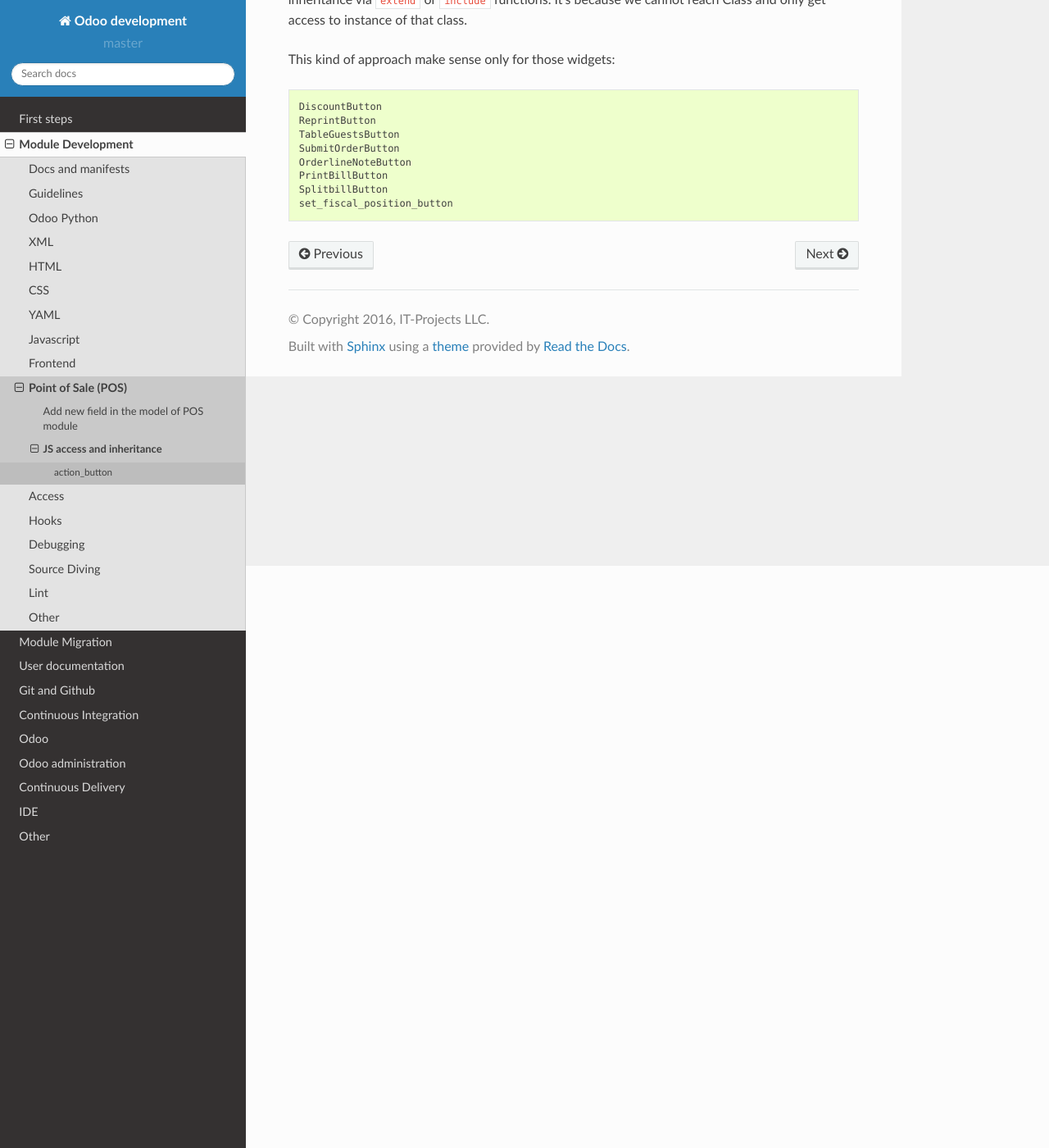
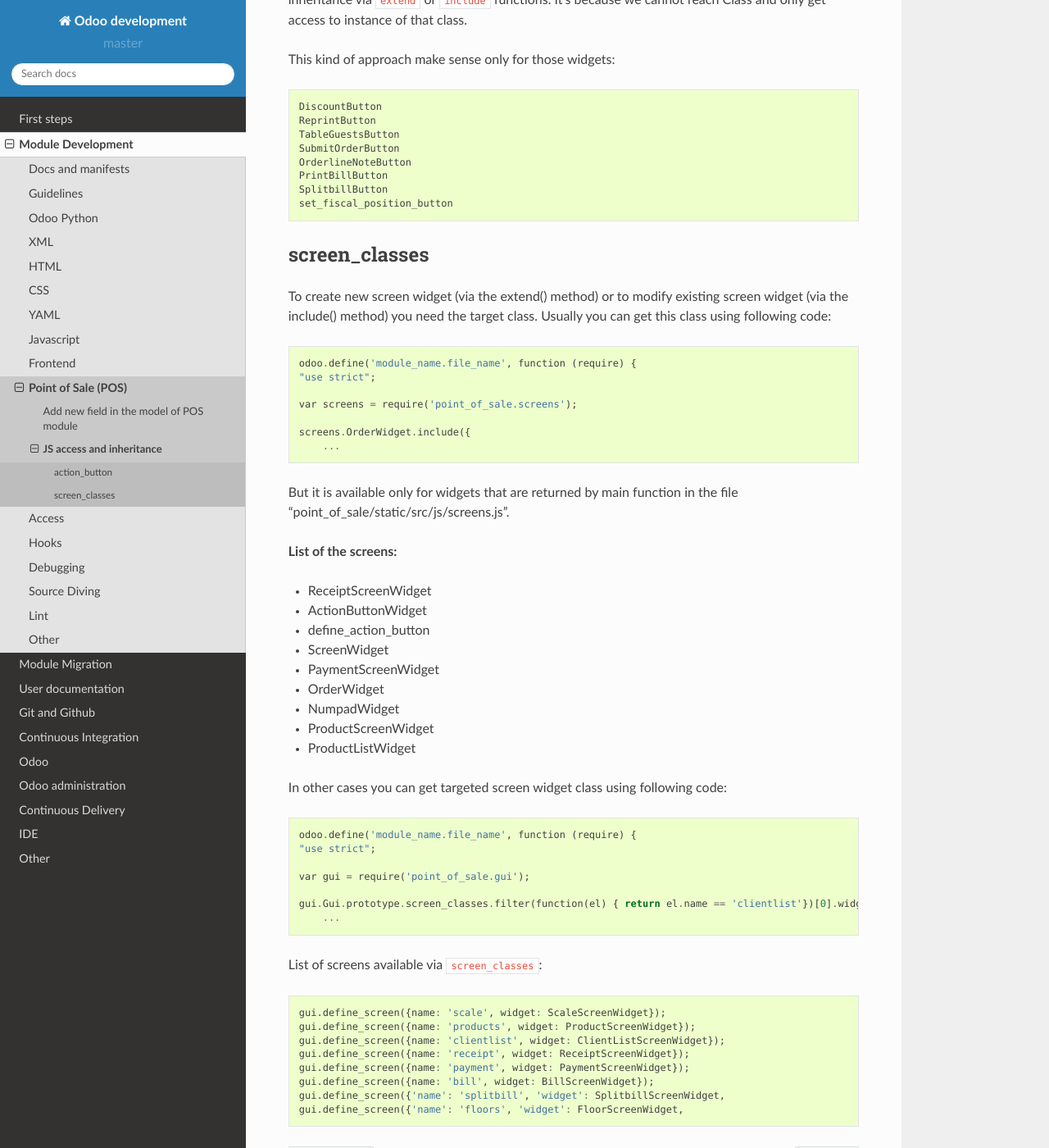
Before and after one commit to itpp-labs/odoo-development, a Sphinx documentation site: the page built from docs/dev/pos/gui.rst, in a window 1280 px wide and 1400 px high, scrolled down 710 px. Shown: the whole window at 82% size. Built offline with Sphinx 7.4.7 and the Read the Docs theme 2.0.0, drawn with Linux system fonts in a browser that asks for light colours; pages that are not in the unit, such as notebooks, are missing from menus.

Commit message:
combine two pages about pos gui

```diff
--- a/docs/dev/js/index.rst
+++ b/docs/dev/js/index.rst
@@ -4,6 +4,5 @@ Javascript
 .. toctree::
 
    inheritance
-   pos_gui
    core.bus
    rpc
--- a/docs/dev/pos/gui.rst
+++ b/docs/dev/pos/gui.rst
@@ -1,8 +1,9 @@
-JS access and inheritance
-=========================
+===========================
+ JS access and inheritance
+===========================
 
 action_button
--------------
+=============
 
 Here you will find explanation of how to get/inherit action_button POS objects.
 
@@ -36,3 +37,56 @@ This kind of approach make sense only for those widgets::
     PrintBillButton
     SplitbillButton
     set_fiscal_position_button
+
+screen_classes
+==============
+
+
+To create new screen widget (via the extend() method) or to modify existing screen widget (via the include() method)
+you need the target class. Usually you can get this class using following code: ::
+
+    odoo.define('module_name.file_name', function (require) {
+    "use strict";
+
+    var screens = require('point_of_sale.screens');
+
+    screens.OrderWidget.include({
+        ...
+
+But it is available only for widgets that are returned by main function in the file
+"point_of_sale/static/src/js/screens.js".
+
+**List of the screens:**
+
+- ReceiptScreenWidget
+- ActionButtonWidget
+- define_action_button
+- ScreenWidget
+- PaymentScreenWidget
+- OrderWidget
+- NumpadWidget
+- ProductScreenWidget
+- ProductListWidget
+
+In other cases you can get targeted screen widget class using following code: ::
+
+    odoo.define('module_name.file_name', function (require) {
+    "use strict";
+
+    var gui = require('point_of_sale.gui');
+
+    gui.Gui.prototype.screen_classes.filter(function(el) { return el.name == 'clientlist'})[0].widget.include({
+        ...
+
+List of screens available via ``screen_classes``:
+
+.. code-block:: js
+
+    gui.define_screen({name: 'scale', widget: ScaleScreenWidget});
+    gui.define_screen({name: 'products', widget: ProductScreenWidget});
+    gui.define_screen({name: 'clientlist', widget: ClientListScreenWidget});
+    gui.define_screen({name: 'receipt', widget: ReceiptScreenWidget});
+    gui.define_screen({name: 'payment', widget: PaymentScreenWidget});
+    gui.define_screen({name: 'bill', widget: BillScreenWidget});
+    gui.define_screen({'name': 'splitbill', 'widget': SplitbillScreenWidget,
+    gui.define_screen({'name': 'floors', 'widget': FloorScreenWidget,
```
Also changed, not shown: docs/dev/js/pos_gui.rst (deleted, +0 -38 lines).
